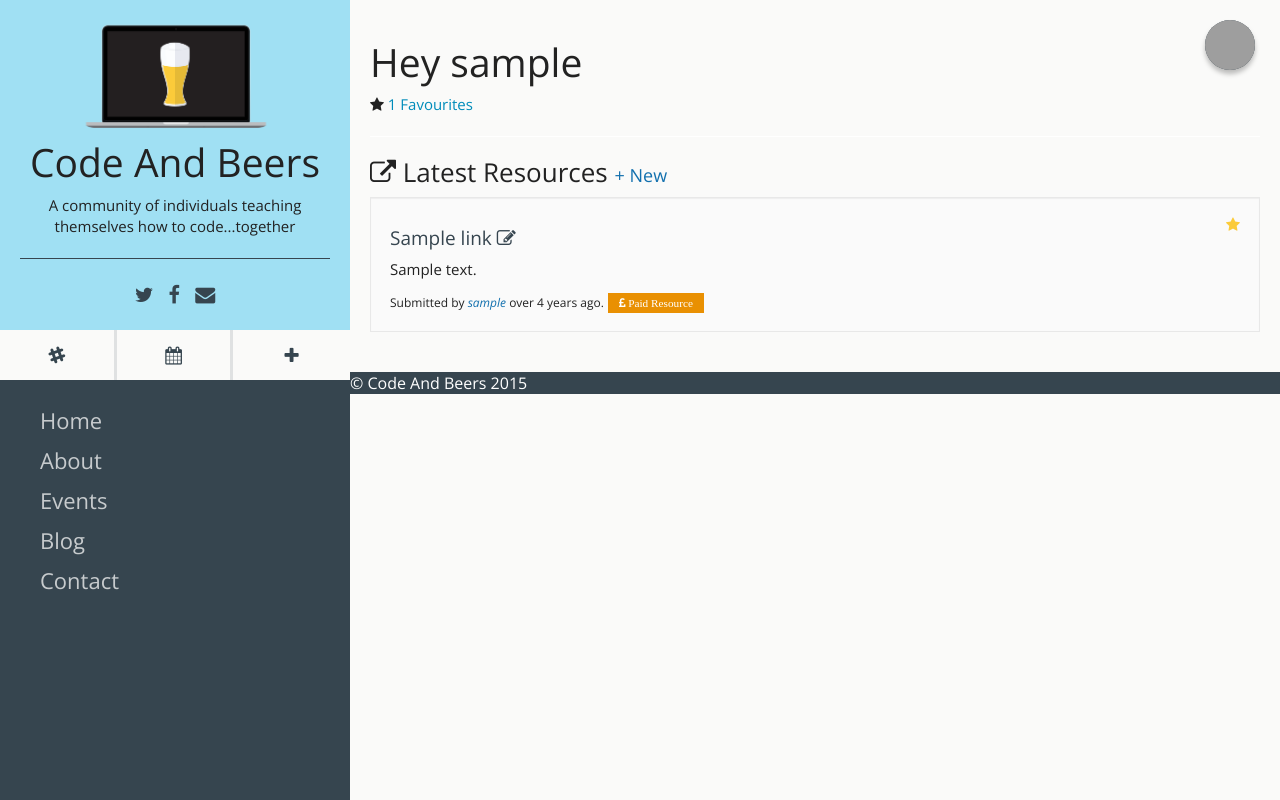
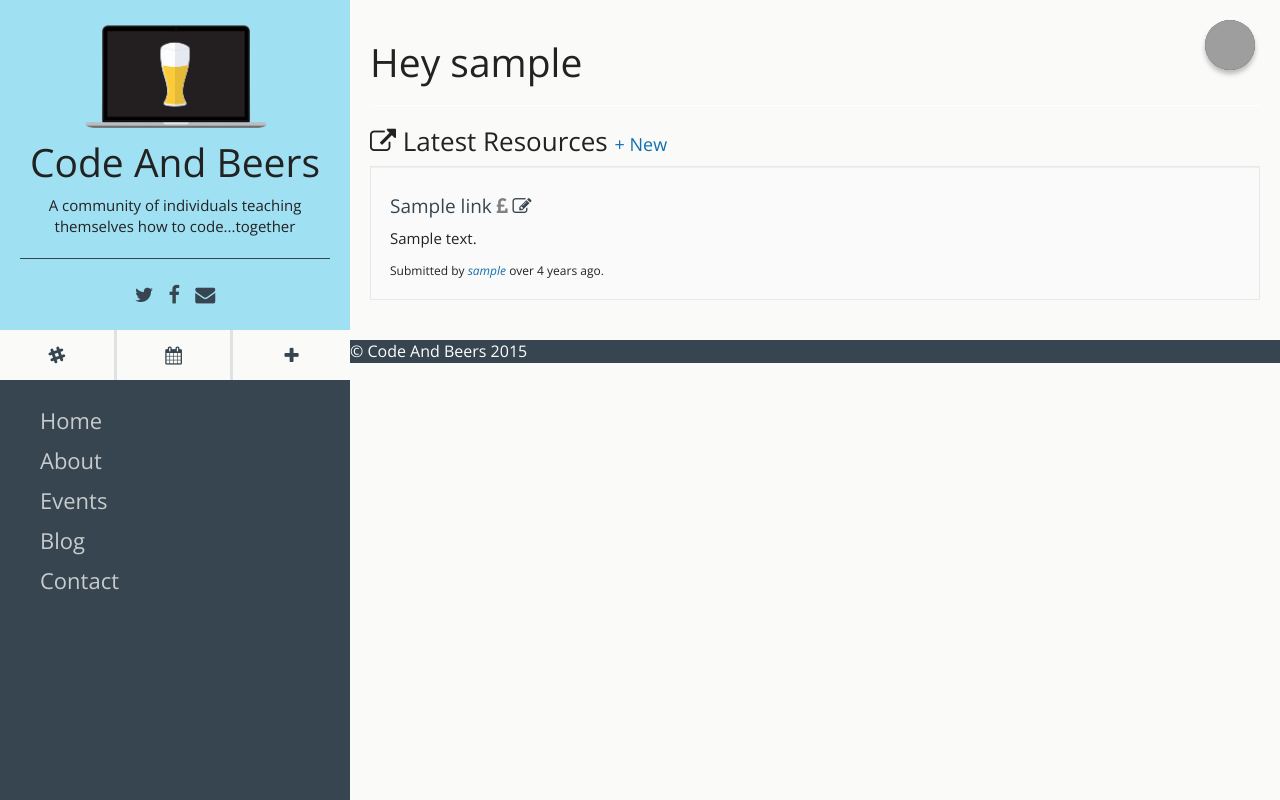
Before and after one commit to mikeholford/codeandbeers, a Rails app: page / in a window 1280 px wide. Run offline with Rails 7, Linux system fonts and the light colour scheme; a user stored in the database is signed in; tables that the repository leaves empty hold one stand-in row (values such as "Sample post"); style sheets or scripts are compiled from the project's sources; some libraries are stand-ins or nearby versions; grey boxes are pictures that could not be loaded.

Commit message:
removed favs temporary and added grey icon

```diff
--- a/app/assets/stylesheets/helpful_links.css.scss
+++ b/app/assets/stylesheets/helpful_links.css.scss
@@ -22,6 +22,12 @@
 		color: #448FC2;
 	}
 	.well {
+		.paid-resource-wrapper {
+			display: inline;
+			.paid-resource {
+				color: gray;
+			}
+		}
 		#submitted {
 			font-size: 12px;
 			display: inline;
--- a/app/views/helpful_links/_latest_resources.html.erb
+++ b/app/views/helpful_links/_latest_resources.html.erb
@@ -3,35 +3,32 @@
 	<div class="well">
 		<div class="row">
 			<div class="col-md-10">
-				<h4><%= link_to l.name, l.link %> <%= link_to "", edit_user_helpful_link_path(l.user_id, l.id), class: "fa fa-edit" unless l.user_id != current_user.id %></h4>
+				<h4><%= link_to l.name, l.link %>
+				<% if l.paid == true %>
+					<div class="paid-resource-wrapper" data-toggle="tooltip" data-placement="top" title="Paid Resource">
+						<i class="fa fa-gbp paid-resource"></i>
+                	</div>
+				<% end %>
+				<%= link_to "", edit_user_helpful_link_path(l.user_id, l.id), class: "fa fa-edit" unless l.user_id != current_user.id %></h4>
 			</div>
 			<div class="col-md-2">
 				<div class="favourite-link-form">
-					<% if Favourite.where(helpful_link_id: l.id).first.blank? %>
-						<%= form_for [@user, @fav], remote: true do |f| %>
-							<%= f.hidden_field :user_id, value: current_user.id %>
-							<%= f.hidden_field :helpful_link_id, value: l.id %>
-							<button type='submit' class="favourite">
+					<%# if Favourite.where(helpful_link_id: l.id).first.blank? %>
+						<%#= form_for [@user, @fav], remote: true do |f| %>
+							<%#= f.hidden_field :user_id, value: current_user.id %>
+							<%#= f.hidden_field :helpful_link_id, value: l.id %>
+							<!-- <button type='submit' class="favourite">
 								<i class="fa fa-star favourite"></i>
-							</button>
-						<% end %>
-					<% else %>
-						<i class="fa fa-star favourited"></i>
-					<% end %>
+							</button> -->
+						<%# end %>
+					<%# else %>
+						<!-- <i class="fa fa-star favourited"></i> -->
+					<%# end %>
 				</div>
 			</div>
 			<div class="col-md-12">
 				<p><%= l.description %></p>
 				<p id="submitted">Submitted <% if User.where(id: l.user_id).first %>by<%end%> <em><%= link_to User.where(id: l.user_id).first.username, "", :data => {toggle: "modal", target: "#userModel#{l.user_id}"}, id: "username" unless User.where(id: l.user_id).first.blank? %></em> <%= time_ago_in_words(l.created_at) %> ago.</p>
-				<% if l.paid == true %>
-					<div class="label label-warning">
-						<i class="fa fa-gbp"> Paid Resource</i>
-					</div>
-				<% else %>
-					<div class="label label-success">
-						<i class="fa fa-gbp"> Free Resource</i>
-					</div>
-				<% end %>
 			</div>
 		</div>
 	</div>
--- a/app/views/statics/dashboard.html.erb
+++ b/app/views/statics/dashboard.html.erb
@@ -6,7 +6,7 @@
 		<%#= image_tag current_user.avatar %>
 		<h1>Hey <%= current_user.username %></h1>
 		<% if current_user.favourites.count > 0 %>
-			<i class="fa fa-star"></i> <%= link_to "#{current_user.favourites.count} Favourites", user_favourites_path(current_user) %>
+			<!-- <i class="fa fa-star"></i> <%#= link_to "#{current_user.favourites.count} Favourites", user_favourites_path(current_user) %> -->
 		<% end %>
 		<hr class="white">
 	</section>
```
